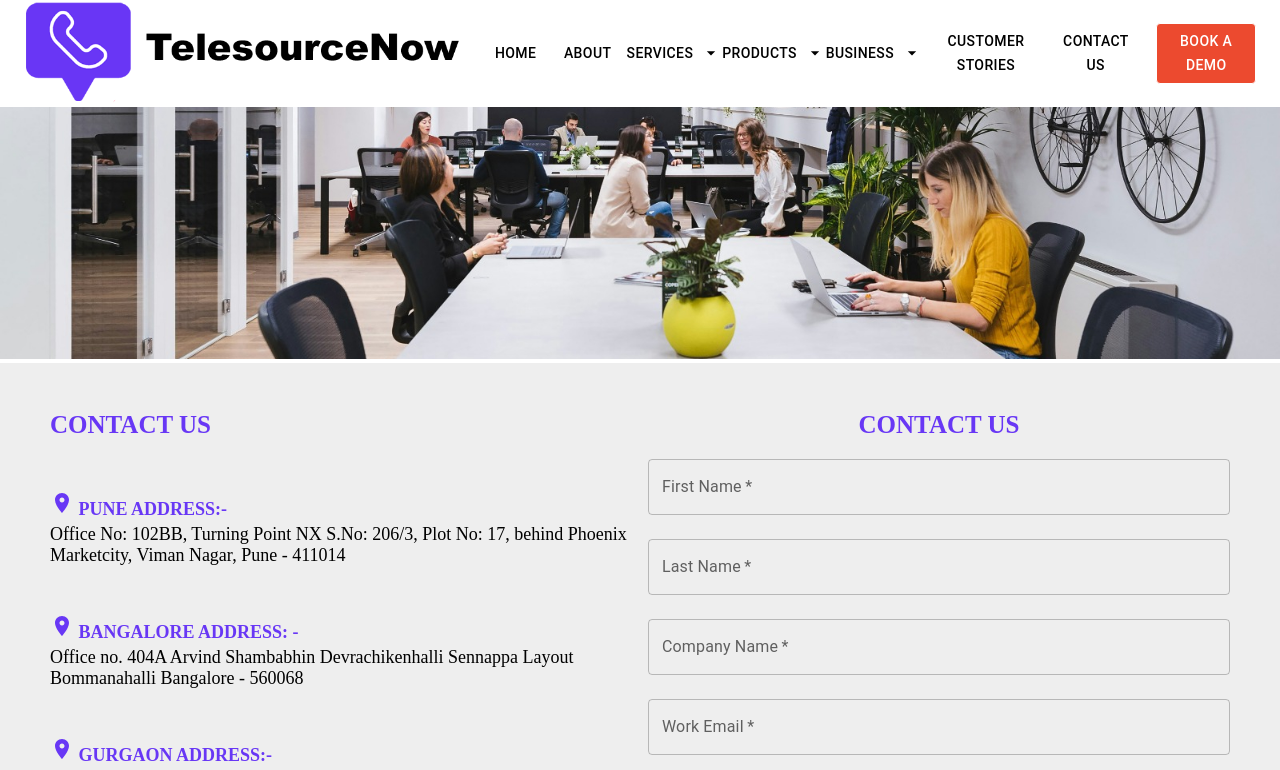
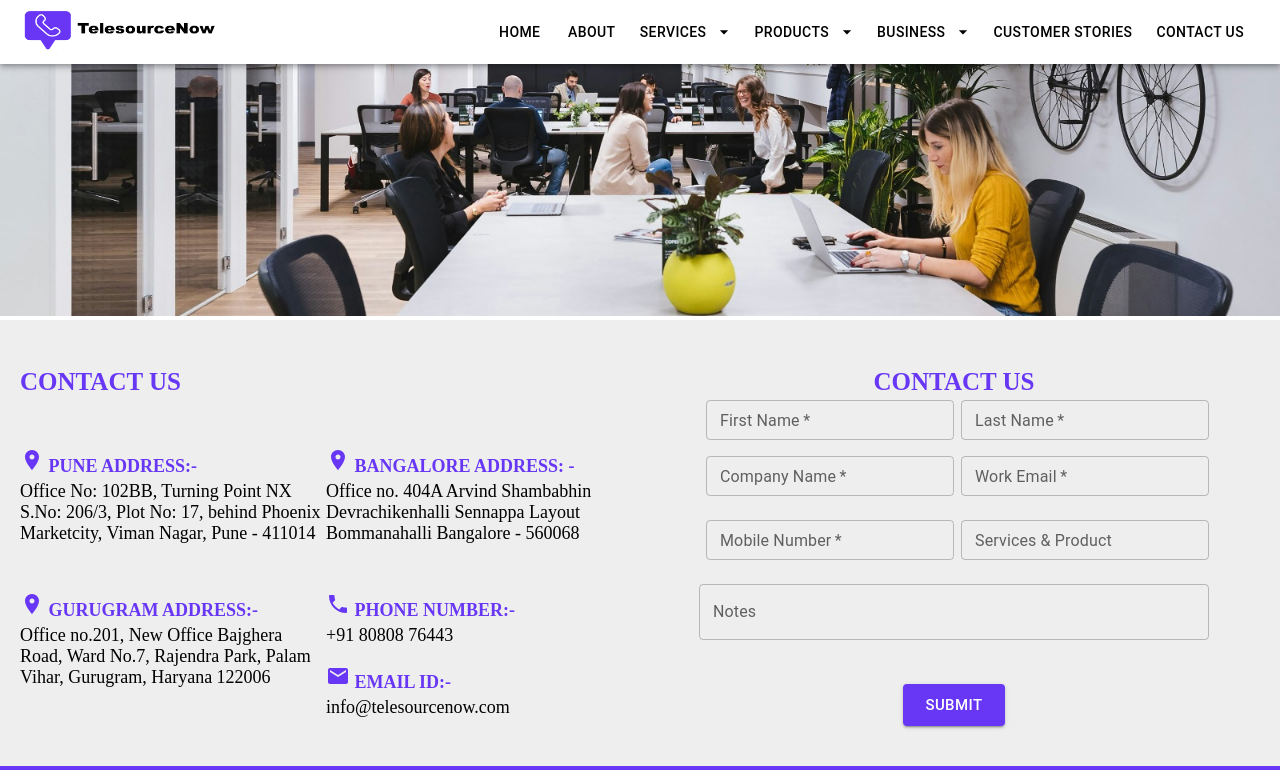
Before and after one commit to telesource/telesource, a Next.js app: page /contact-us in a window 1280 px wide. Shown: the top 770 px of the page. Built offline with nearby package versions, Linux system fonts and the light colour scheme.

Commit message:
changes added

```diff
--- a/components/About/About.js
+++ b/components/About/About.js
@@ -18,7 +18,6 @@ export default function About() {
           <p style={{ paddingBottom: '15px'}}>
           We offer cutting edge technology enabled solutions to empower the worlds brands, in optimizing their
           operations in sustainable ways all with the aim of achieving their business objectives.
-
           </p>
           <p style={{ paddingBottom: '15px'}}>
           Our dedication to excellence permeates every aspect of our work positioning us as a driving force, for
--- a/components/Navbar.js
+++ b/components/Navbar.js
@@ -80,7 +80,7 @@ export default function Navbar() {
           <Link href="/data-miner" passHref><ListItem button><ListItemText primary="Data Miner" /></ListItem></Link>
           <Link href="/e-commerce-plugin" passHref><ListItem button><ListItemText primary="E-Commerce Plugin" /></ListItem></Link>
           <Link href="/whatsapp-solutions" passHref><ListItem button><ListItemText primary="WhatsApp Solutions" /></ListItem></Link>
-          <Link href="/chatbot" passHref><ListItem button><ListItemText primary="Chat Bot" /></ListItem></Link>
+          <Link href="/chatbot" passHref><ListItem button><ListItemText primary="ChatBot" /></ListItem></Link>
         </List>
       </Collapse>
       <ListItem button onClick={handleBusinessClick}>
@@ -145,7 +145,7 @@ export default function Navbar() {
         <Link href="/data-miner" passHref><MenuItem onClick={handleClose}>Data Miner</MenuItem></Link>
         <Link href="/e-commerce-plugin" passHref><MenuItem onClick={handleClose}>E-Commerce Plugin</MenuItem></Link>
         <Link href="/whatsapp-solutions" passHref><MenuItem onClick={handleClose}>WhatsApp Solutions</MenuItem></Link>
-        <Link href="/chatbot" passHref><MenuItem onClick={handleClose}>Chat Bot</MenuItem></Link>
+        <Link href="/chatbot" passHref><MenuItem onClick={handleClose}>ChatBot</MenuItem></Link>
       </Menu>
       <Button color="inherit" style={{backgroundColor: '#FFF', color: '#000', margin: 'auto 4px'}} endIcon={<ArrowDropDownIcon />} onClick={handleBusinessMenuClick}>
         Business
@@ -172,12 +172,12 @@ export default function Navbar() {
       </Menu>
       <Link href="/customer-stories" passHref><Button color="inherit" style={{backgroundColor: '#FFF', color: '#000', margin: 'auto 4px'}}>Customer Stories</Button></Link>
       <Link href="/contact-us" passHref><Button color="inherit" style={{backgroundColor: '#FFF', color: '#000', margin: 'auto 4px'}}>Contact Us</Button></Link>
-      <Link href="/contact-us" passHref><Button color="inherit" style={{backgroundColor: '#ec4a2f', color: '#FFF'}} variant="outlined" sx={{ ml: 2 }}>Book A Demo</Button></Link>
+      {/*<Link href="/contact-us" passHref><Button color="inherit" style={{backgroundColor: '#ec4a2f', color: '#FFF'}} variant="outlined" sx={{ ml: 2 }}>Book A Demo</Button></Link>*/}
     </Box>
   );
 
   return (
-    <AppBar position="static" style={{  backgroundColor: '#FFFFFF'}}>
+    <AppBar position="sticky" style={{ backgroundColor: '#FFFFFF', top: 0, zIndex: 1000 }}>
       <Toolbar>
         <Box sx={{ flexGrow: 1 }}>
           {/* Replace with your logo */}
@@ -185,9 +185,9 @@ export default function Navbar() {
           <Image
             src="/images/telesourcenowlogo-black.png" // Route of the image file
             alt="TelesourceNow Logo"
-            width={100}  // Desired width
-            height={100} // Desired height
-            layout="responsive" // Makes the image responsive
+            width={200}  // Desired width
+            height={40} // Desired height
+            layout="fixed" // Makes the image responsive
             />
           </Link>
         </Box>
--- a/package.json
+++ b/package.json
@@ -9,6 +9,7 @@
     "lint": "next lint"
   },
   "dependencies": {
+    "@emailjs/browser": "^3.12.1",
     "@emotion/react": "^11.11.3",
     "@emotion/styled": "^11.11.0",
     "@mui/icons-material": "^5.15.5",
--- a/pages/contact-us.js
+++ b/pages/contact-us.js
@@ -1,68 +1,126 @@
-/* eslint-disable react/no-unescaped-entities */
-import React, { useState } from 'react';
-import { TextField, Typography, InputLabel, Select, MenuItem, Button, Box,Grid } from '@mui/material';
+import React, { useRef, useState } from 'react';
+import emailjs from '@emailjs/browser';
+import { TextField, Button, Box, Grid } from '@mui/material';
 
 import PageBanner from '@/components/PageBanner';
 import Layout from '../components/Layout';
 import RoomIcon from '@mui/icons-material/Room';
 import PhoneIcon from '@mui/icons-material/Phone';
 import EmailIcon from '@mui/icons-material/Email';
+
 export default function ContactUs() {
+  const form = useRef();
+  const [message, setMessage] = useState('');
 
-  // Form submission handler (to be implemented)
-  const handleSubmit = (event) => {
-    event.preventDefault();
-    // Handle form submission logic here
+  const sendEmail = (e) => {
+    e.preventDefault();
+
+    emailjs
+      .sendForm('service_qbqgv0q', 'template_e0hdxji', form.current, 'tAougbi2rsI1RqftQ')
+      .then(
+        (result) => {
+          console.log(result.text);
+          setMessage('Message Sent');
+          e.target.reset(); // Reset the form fields
+        },
+        (error) => {
+          console.log(error.text);
+          setMessage('Failed to send message'); // You can handle error message similarly
+        }
+      );
   };
-
 
   return (
     <Layout>
       <PageBanner />
-      <Box display="flex" flexDirection="column" justifyContent="center" alignItems="center"
-      style={{ backgroundColor: '#eee', padding: '40px 50px'}}>
+      <Box
+        display="flex"
+        flexDirection="column"
+        justifyContent="center"
+        alignItems="center"
+        style={{ backgroundColor: '#eee', padding: '40px 20px' }}
+      >
         <Grid container spacing={2}>
           <Grid item xs={12} sm={6}>
-        <h1 variant="h4" gutterBottom>Contact Us</h1>
-        <h1 variant="h3" gutterBottom style={{ marginTop: '40px', fontSize: '18px' }}>  <RoomIcon /> Pune Address:-</h1>
+            <h1 variant="h4" gutterBottom>
+              Contact Us
+            </h1>
+            <div style={{ display: 'flex', flexDirection: 'row' }}>
+              <div style={{ flex: 1 }}>
+                <h1 variant="h3" gutterBottom style={{ marginTop: '40px', fontSize: '18px' }}>
+                  <RoomIcon /> Pune Address:-
+                </h1>
                 <p variant="body1">
-            Office No: 102BB, Turning Point NX S.No: 206/3, Plot No: 17,
-            behind Phoenix Marketcity, Viman Nagar, Pune - 411014
+                  Office No: 102BB, Turning Point NX S.No: 206/3, Plot No: 17, behind Phoenix Marketcity, Viman Nagar,
+                  Pune - 411014
                 </p>
-          <h1 variant="h3" gutterBottom style={{ marginTop: '40px', fontSize: '18px' }}> <RoomIcon /> Bangalore Address: -</h1>
+              </div>
+              <div style={{ flex: 1 }}>
+                <h1 variant="h3" gutterBottom style={{ marginTop: '40px', fontSize: '18px' }}>
+                  <RoomIcon /> Bangalore Address: -
+                </h1>
                 <p variant="body1">
-            Office no. 404A Arvind Shambabhin
-            Devrachikenhalli Sennappa Layout
-            Bommanahalli Bangalore - 560068
+                  Office no. 404A Arvind Shambabhin Devrachikenhalli Sennappa Layout Bommanahalli Bangalore - 560068
                 </p>
-          <h1 variant="h3" gutterBottom style={{ marginTop: '40px', fontSize: '18px' }}><RoomIcon /> Gurgaon Address:-</h1>
+              </div>
+            </div>
+            <div style={{ display: 'flex', flexDirection: 'row' }}>
+              <div style={{ flex: 1 }}>
+                <h1 variant="h3" gutterBottom style={{ marginTop: '40px', fontSize: '18px' }}>
+                <RoomIcon /> Gurugram Address:-
+                </h1>
                 <p variant="body1">
-            office no.201, New office Bajghera Road, Ward No.7, Rajendra Park,
-            Palam Vihar, Gurugram, Haryana 122006
+                Office no.201, New Office Bajghera Road, Ward No.7, Rajendra Park, Palam Vihar, Gurugram, Haryana 122006
                 </p>
-          <h1 variant="h3" gutterBottom style={{ marginTop: '40px', fontSize: '18px' }}><PhoneIcon /> Phone Number:-</h1>
-          <p> <a href="tel:+91 80808 76443">+91 80808 76443</a>  </p>
-          <h1 variant="h3" gutterBottom style={{ marginTop: '40px', fontSize: '18px' }}><EmailIcon /> Email ID:-</h1>
+              </div>
+              <div style={{ flex: 1 }}>
+              <h1 variant="h3" gutterBottom style={{ marginTop: '40px', fontSize: '18px' }}>
+              <PhoneIcon /> Phone Number:-
+            </h1>
+            <p>
+              <a href="tel:+91 80808 76443">+91 80808 76443</a>
+            </p>
+            <h1 variant="h3" gutterBottom style={{ marginTop: '10px', fontSize: '18px' }}>
+              <EmailIcon /> Email ID:-
+            </h1>
             <p>
               <a href="mailto:info@telesourcenow.com">info@telesourcenow.com</a>
             </p>
+              </div>
+            </div>
+
           </Grid>
           <Grid item xs={12} sm={6}>
             <Box display="flex" flexDirection="column" alignItems="center" justifyContent="center" textAlign="center">
               <h1>Contact Us</h1>
-            <form onSubmit={handleSubmit}>
-            <TextField label="First Name" fullWidth margin="normal" required />
-            <TextField label="Last Name" fullWidth margin="normal" required />
-            <TextField label="Company Name" fullWidth margin="normal" required />
-            <TextField label="Work Email" fullWidth margin="normal" required />
-            <TextField label="Mobile Number" fullWidth margin="normal" required />
-            <TextField label="Services & Product" fullWidth margin="normal" />
-            <TextField label="Notes" fullWidth margin="normal" multiline rows={4} />
-            <Box display="flex" justifyContent="center" marginTop={2} >
-              <Button type="submit" variant="contained" size="large" style={{ backgroundColor: '#6837f5', marginTop: '20px' }}>
+              <form ref={form} onSubmit={sendEmail}>
+                <div style={{ display: 'flex', flexDirection: 'row' }}>
+                  <TextField label="First Name" name="first_name" fullWidth required size="small" style={{ marginLeft: '7px'}} />
+                  <TextField label="Last Name" name="last_name" fullWidth required size="small" style={{ marginLeft: '7px'}} />
+                </div>
+                <div style={{ display: 'flex', flexDirection: 'row' }}>
+                  <TextField label="Company Name" name="company_name" fullWidth margin="normal" required size="small" style={{ marginLeft: '7px'}} />
+                  <TextField label="Work Email" name="work_email" fullWidth margin="normal" required size="small" style={{ marginLeft: '7px'}} />
+                </div>
+                <div style={{ display: 'flex', flexDirection: 'row' }}>
+                  <TextField label="Mobile Number" name="mobile_number" fullWidth margin="normal" required  size="small" style={{ marginLeft: '7px'}}/>
+                  <TextField label="Services & Product" name="service_and_product" fullWidth margin="normal" size="small" style={{ marginLeft: '7px'}} />
+                </div>
+                <TextField label="Notes" name="notes" fullWidth margin="normal" multiline rows={1} />
+                <Box display="flex" justifyContent="center" marginTop={2}>
+                  <Button
+                    type="submit"
+                    value="Send"
+                    variant="contained"
+                    size="large"
+                    style={{ backgroundColor: '#6837f5', marginTop: '20px' }}
+                  >
                     Submit
                   </Button>
                 </Box>
+                {message && (
+                  <div style={{ color: message === 'Message Sent Successfully' ? 'green' : 'red' }}>{message}</div>
+                )}
               </form>
             </Box>
           </Grid>
--- a/pages/data-miner.js
+++ b/pages/data-miner.js
@@ -15,7 +15,7 @@ export default function DataMiner() {
       <Box p={isSmallScreen ? 2 : 4}>
         <Grid container spacing={4} alignItems="center">
           <Grid item xs={12} md={6}>
-            <h1 gutterBottom>ATA MINER</h1>
+            <h1 gutterBottom>DATA MINER</h1>
             <h2>Utilizing Data Analytics and Visualization</h2>
             <p variant='p'>
               Introducing a platform that guarantees your data is utilized efficiently. This platform combines Excel
```
Also changed, not shown: components/About/MissionVision.js (+8 -8 lines), public/images/Chatbot.jpeg, 1 other file (tests, documents, lock files or other folders). Lines whose indentation alone changed are shown as unchanged.
